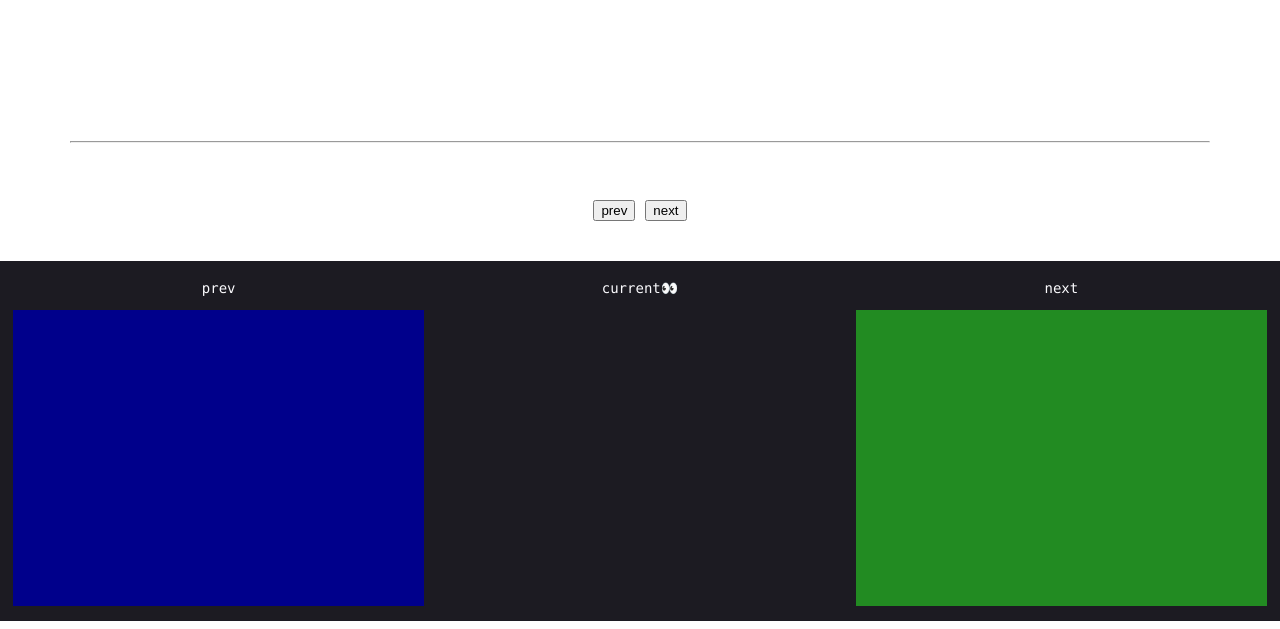
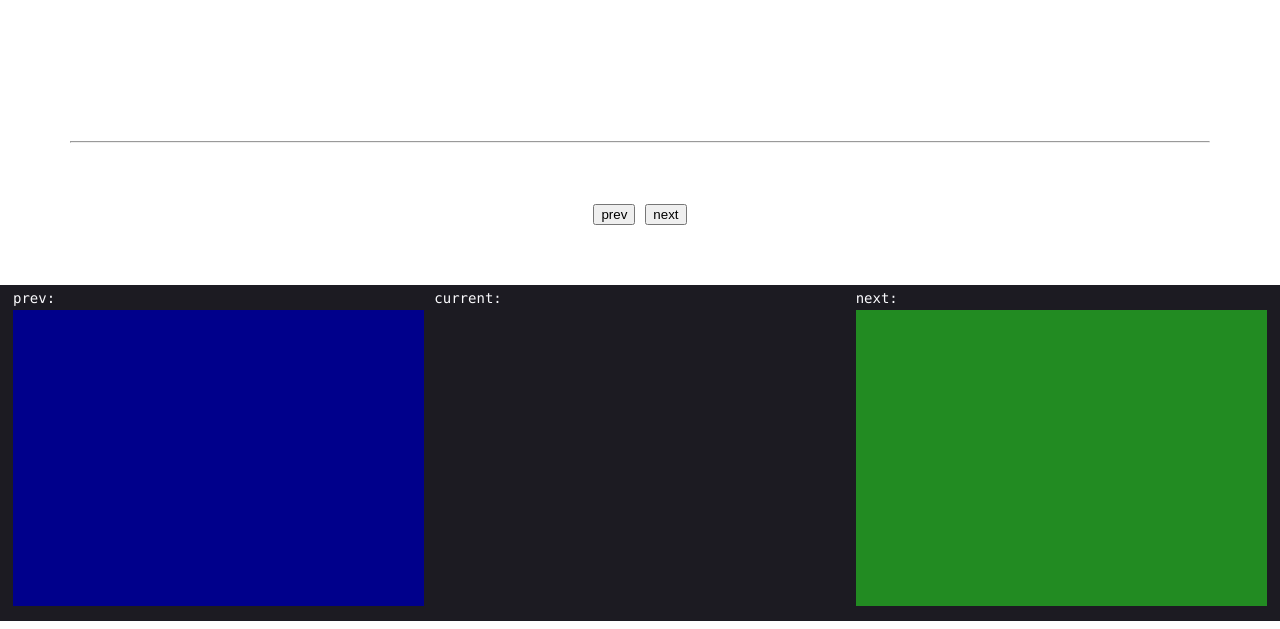
Before and after one commit to yassi-github/S-Progress, a FastAPI app: page / in a window 1280 px wide; the page is wider, and only the part inside the window is pictured. Shown: the part 187-816 px from the top of that part. Run offline with FastAPI, Linux system fonts and the light colour scheme; data that the repository does not hold is empty; parts of the project's set-up code (start-up, migrations or seed data) failed here and were passed over.

Commit message:
:children_crossing: command colorize.

```diff
--- a/static/css/index.css
+++ b/static/css/index.css
@@ -123,6 +123,18 @@ body {
     margin: 5px;
 }
 
+div.pcn-wrapper > div {
+    width: 100%;
+}
+
+.pcn-label {
+    overflow: auto;
+    white-space: pre;
+    margin-top: unset;
+    scrollbar-width: none;
+    margin-bottom: 1%;
+}
+
 .pcn-result {
     width: 100%;
     height: 37vh;
@@ -158,7 +170,12 @@ body {
     justify-content: space-between;
     align-items: center;
     width: 100%;
-    margin-top: 0px;
+    margin: unset;
+}
+
+#your-command {
+    margin-top: 1%;
+    margin-bottom: 1%;
 }
 
 #response-area > hr:nth-child(1) {
--- a/static/js/main.js
+++ b/static/js/main.js
@@ -34,7 +34,20 @@ function renewResult(rawScript, jsonStdout, showingResultIdx) {
     }
 
     // show your command
-    yourCommandElement.innerHTML = '<b>'+rawScript.split('|').slice(0, showingResultIdx + 1).join('|')+'</b>'+'👀'+rawScript.split('|').slice(showingResultIdx + 1).join('|')
+    let spanInsertedScript = '<span>' + rawScript.replaceAll('|', '</span>|<span>') + '</span>'
+    yourCommandElement.innerHTML = '<b>'
+        + spanInsertedScript.split('|').slice(0, showingResultIdx).join('|').replaceAll('</span>|<span>', '|').replace('<span>', '<span style="background-color: darkblue;color: white;">')
+        + '</span>|<span>'
+        + spanInsertedScript.split('|').slice(showingResultIdx, showingResultIdx + 1).join('|').replace('<span>', '<span style="background-color: black;color: white;">')
+        + '</b>' + '|'
+        + spanInsertedScript.split('|').slice(showingResultIdx + 1).join('|').replace('<span>', '<span style="background-color: forestgreen;color: white;">')
+
+
+
+    // show your command to label
+    prevLabelElement.innerText = rawScript.split('|').slice(showingResultIdx - 1, showingResultIdx)
+    currentLabelElement.innerText = rawScript.split('|').slice(showingResultIdx, showingResultIdx + 1)
+    nextLabelElement.innerText = rawScript.split('|').slice(showingResultIdx + 1, showingResultIdx + 2)
 }
 
 let problemsElement = document.getElementById('problems')
@@ -46,6 +59,9 @@ let isCorrectElement = document.getElementById('is-correct')
 let prevButtonElement = document.getElementById('prev-button')
 let nextButtonElement = document.getElementById('next-button')
 let yourCommandElement = document.getElementById('your-command')
+let prevLabelElement = document.getElementById('prev-cmd')
+let currentLabelElement = document.getElementById('current-cmd')
+let nextLabelElement = document.getElementById('next-cmd')
 
 let incorrectedCountArr = []
 
--- a/templates/index.html
+++ b/templates/index.html
@@ -24,15 +24,15 @@
     </div>
     <div id="result-area">
       <div class="pcn-wrapper">
-        <p>prev</p>
+        <div><span>prev: </span><p id="prev-cmd" class="pcn-label"></p></div>
         <div class="pcn-result" id="prev-result"></div>
       </div>
       <div class="pcn-wrapper">
-        <p>current👀</p>
+        <div><span>current: </span><p id="current-cmd" class="pcn-label"></p></div>
         <div class="pcn-result" id="current-result"></div>
       </div>
       <div class="pcn-wrapper">
-        <p>next</p>
+        <div><span>next: </span><p id="next-cmd" class="pcn-label"></p></div>
         <div class="pcn-result" id="next-result"></div>
       </div>
     </div>
```
